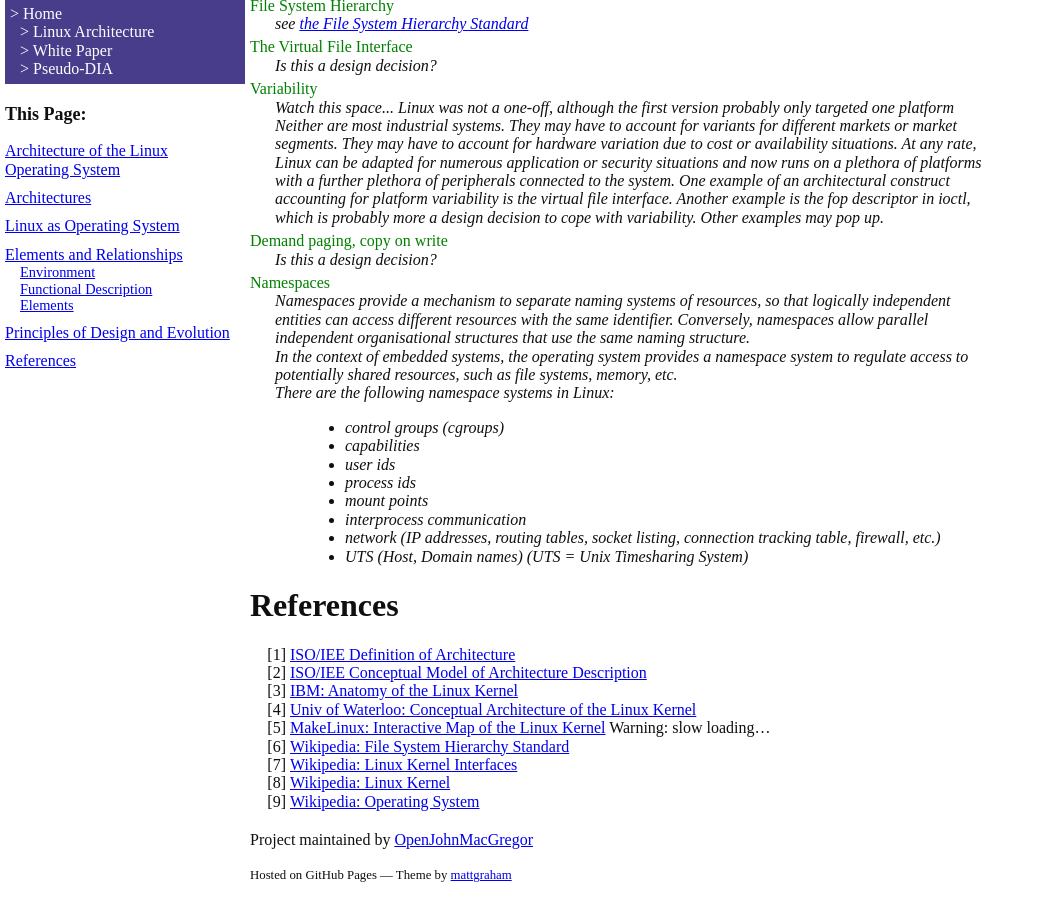
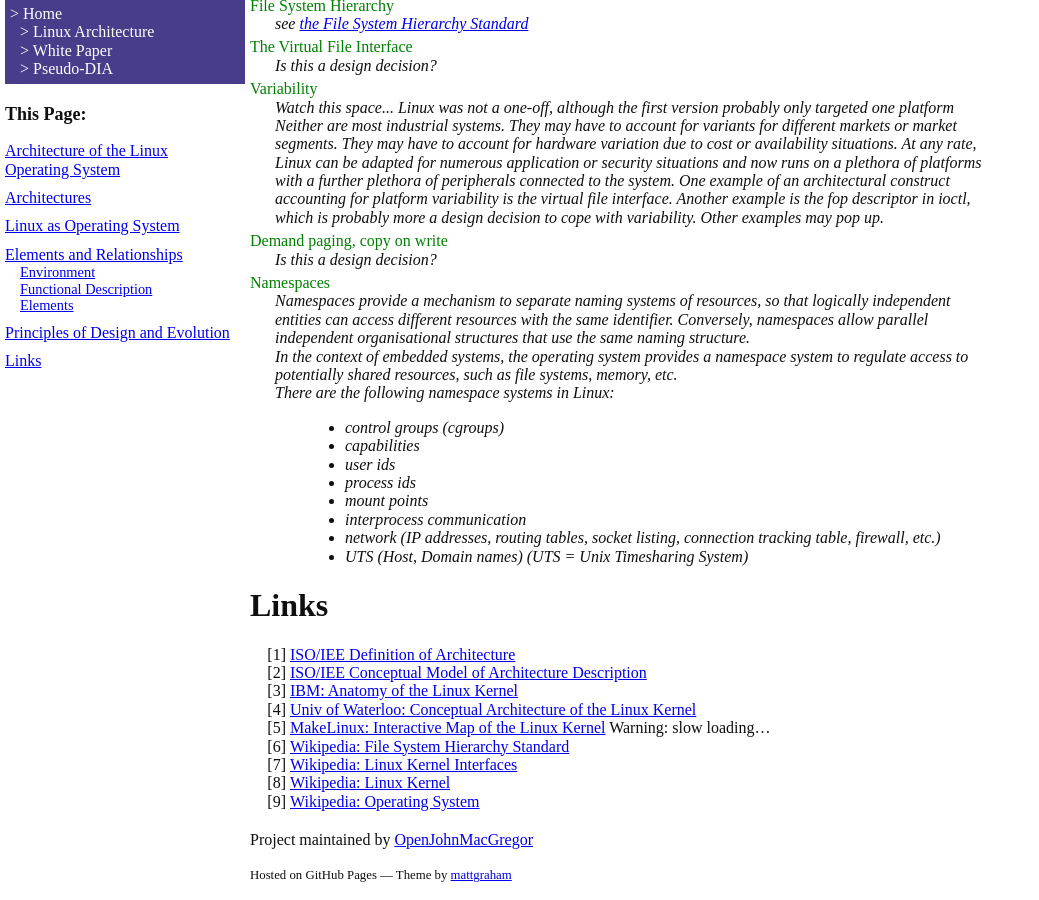
Before and after one commit to OpenJohnMacGregor/ElisaPages, a Jekyll site: the page built from docs/LinuxArchitecture.md, in a window 1280 px wide and 900 px high, scrolled down 3349 px. Shown: the whole window, without its empty margins (0-1039 px from the left). Built offline with Jekyll 4.4.1, drawn with Linux system fonts in a browser that asks for light colours.

Commit message:
Changes "References" to "Links" in Linux Architecture
Signed-off-by: John MacGregor <open.john.macgregor@gmail.com>

```diff
--- a/docs/LinuxArchitecture.md
+++ b/docs/LinuxArchitecture.md
@@ -260,7 +260,7 @@ and could be considered architecture characterising elements or architectural fe
 		</dd>
 </dl>
 
-# References
+# Links
 
 1. [ISO/IEE Definition of Architecture](http://www.iso-architecture.org/ieee-1471/defining-architecture.html "ISO/IEE Definition of Architecture")
 2. [ISO/IEE Conceptual Model of Architecture Description](http://www.iso-architecture.org/ieee-1471/cm/ "ISO/IEE Conceptual Model of Architecture Description")
```
